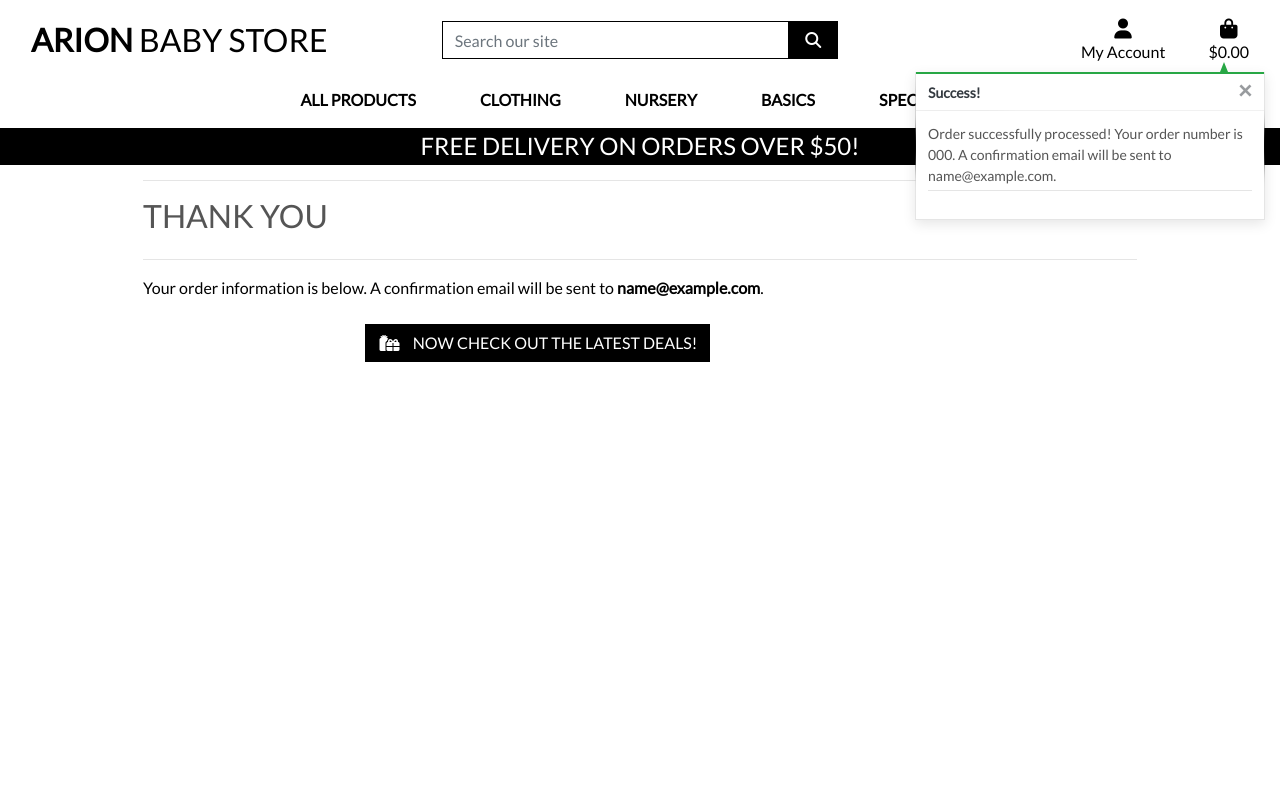
After one commit to Code-Institute-Submissions/xhulja14-Boutique-Arion_AugResub, a Django app: page /checkout/checkout_success/000 in a window 1280 px wide. The commit adds this page. Run offline with Django 3.2, Linux system fonts and the light colour scheme; tables that the repository leaves empty hold one stand-in row (values such as "Sample post"); some libraries are stand-ins or nearby versions.

Commit message:
Added checkout success logic

```diff
--- a/boutique_arion/urls.py
+++ b/boutique_arion/urls.py
@@ -13,6 +13,7 @@ Including another URLconf
     1. Import the include() function: from django.urls import include, path
     2. Add a URL to urlpatterns:  path('blog/', include('blog.urls'))
 """
+
 from django.contrib import admin
 from django.urls import path, include
 from django.conf import settings
--- a/checkout/__init__.py
+++ b/checkout/__init__.py
@@ -0,0 +1 @@
+default_app_config = 'checkout.apps.CheckoutConfig'
--- a/checkout/models.py
+++ b/checkout/models.py
@@ -34,7 +34,7 @@ class Order(models.Model):
         Update grand total each time a line item is added,
         accounting for delivery costs.
         """
-        self.order_total = self.lineitems.aggregate(Sum('lineitem_total'))['lineitem_total__sum']
+        self.order_total = self.lineitems.aggregate(Sum('lineitem_total'))['lineitem_total__sum'] or 0
         if self.order_total < settings.FREE_DELIVERY_THRESHOLD:
             self.delivery_cost = self.order_total * settings.STANDARD_DELIVERY_PERCENTAGE / 100
         else:
--- a/checkout/signals.py
+++ b/checkout/signals.py
@@ -11,7 +11,7 @@ def update_on_save(sender, instance, created, **kwargs):
     instance.order.update_total()
 
 @receiver(post_delete, sender=OrderLineItem)
-def update_on_save(sender, instance, **kwargs):
+def update_on_delete(sender, instance, **kwargs):
     """
     Update order total on lineitem delete
     """
--- a/checkout/static/checkout/js/stripe_elements.js
+++ b/checkout/static/checkout/js/stripe_elements.js
@@ -5,9 +5,9 @@
     https://stripe.com/docs/stripe-js
 */
 
-var stripe_public_key = $('#id_stripe_public_key').text().slice(1, -1);
-var client_secret = $('#id_client_secret').text().slice(1, -1);
-var stripe = Stripe(stripe_public_key);
+var stripePublicKey = $('#id_stripe_public_key').text().slice(1, -1);
+var clientSecret = $('#id_client_secret').text().slice(1, -1);
+var stripe = Stripe(stripePublicKey);
 var elements = stripe.elements();
 var style = {
     base: {
--- /dev/null
+++ b/checkout/templates/checkout/checkout_success.html
@@ -0,0 +1,42 @@
+{% extends "base.html" %}
+{% load static %}
+
+{% block extra_css %}
+    <link rel="stylesheet" href="{% static 'checkout/css/checkout.css' %}">
+{% endblock %}
+
+{% block page_header %}
+    <div class="container header-container">
+        <div class="row">
+            <div class="col"></div>
+        </div>
+    </div>
+{% endblock %}
+
+{% block content %}
+    <div class="overlay"></div>
+    <div class="container">
+        <div class="row">
+            <div class="col">
+                <hr>
+                <h2 class="logo-font mb-4">Thank You</h2>
+                <hr>
+                <p class="text-black">Your order information is below. A confirmation email will be sent to <strong>{{ order.email }}</strong>.</p>
+            </div>
+        </div>
+
+        <div class="row">
+            <div class="col-12 col-lg-7"></div>
+        </div>
+        <div class="row">
+			<div class="col-12 col-lg-7 text-right">
+				<a href="{% url 'products' %}?category=new_arrivals,deals,clearance" class="btn btn-black rounded-0 my-2">
+					<span class="icon mr-2">
+						<i class="fas fa-gifts"></i>
+					</span>
+					<span class="text-uppercase">Now check out the latest deals!</span>
+				</a>
+			</div>
+		</div>
+    </div>
+{% endblock %}
--- a/checkout/urls.py
+++ b/checkout/urls.py
@@ -2,5 +2,6 @@ from django.urls import path
 from . import views
 
 urlpatterns = [
-    path('', views.checkout, name='checkout')
+    path('', views.checkout, name='checkout'),
+    path('checkout_success/<order_number>', views.checkout_success, name='checkout_success'),
 ]
--- a/checkout/views.py
+++ b/checkout/views.py
@@ -1,8 +1,10 @@
-from django.shortcuts import render, redirect, reverse
+from django.shortcuts import render, redirect, reverse, get_object_or_404
 from django.contrib import messages
 from django.conf import settings
 
 from .forms import OrderForm
+from .models import Order, OrderLineItem
+from products.models import Product
 from bag.contexts import bag_contents
 
 import stripe
@@ -12,21 +14,71 @@ def checkout(request):
     stripe_public_key = settings.STRIPE_PUBLIC_KEY
     stripe_secret_key = settings.STRIPE_SECRET_KEY
 
-    bag = request.session.get('bag', {})
-    if not bag:
-        messages.error(request, "There's nothing in your bag at the moment")
-        return redirect(reverse('products'))
+    if request.method == 'POST':
+        bag = request.session.get('bag', {})
 
-    current_bag = bag_contents(request)
-    total = current_bag['grand_total']
-    stripe_total = round(total * 100)
-    stripe.api_key = stripe_secret_key
-    intent = stripe.PaymentIntent.create(
-        amount=stripe_total,
-        currency=settings.STRIPE_CURRENCY,
-    )
+        form_data = {
+            'full_name': request.POST['full_name'],
+            'email': request.POST['email'],
+            'phone_number': request.POST['phone_number'],
+            'country': request.POST['country'],
+            'postcode': request.POST['postcode'],
+            'town_or_city': request.POST['town_or_city'],
+            'street_address1': request.POST['street_address1'],
+            'street_address2': request.POST['street_address2'],
+            'county': request.POST['county'],
+        }
+        order_form = OrderForm(form_data)
+        if order_form.is_valid():
+            order = order_form.save()
+            for item_id, item_data in bag.items():
+                try:
+                    product = Product.objects.get(id=item_id)
+                    if isinstance(item_data, int):
+                        order_line_item = OrderLineItem(
+                            order=order,
+                            product=product,
+                            quantity=item_data,
+                        )
+                        order_line_item.save()
+                    else:
+                        for size, quantity in item_data['items_by_size'].items():
+                            order_line_item = OrderLineItem(
+                                order=order,
+                                product=product,
+                                quantity=quantity,
+                                product_size=size,
+                            )
+                            order_line_item.save()
+                except Product.DoesNotExist:
+                    messages.error(request, (
+                        "One of the products in your bag wasn't found in our database. "
+                        "Please call us for assistance!")
+                    )
+                    order.delete()
+                    return redirect(reverse('view_bag'))
 
-    order_form = OrderForm()
+            request.session['save_info'] = 'save-info' in request.POST
+            return redirect(reverse('checkout_success', args=[order.order_number]))
+        else:
+            messages.error(request, 'There was an error with your form. \
+                Please double check your information.')
+    else:
+        bag = request.session.get('bag', {})
+        if not bag:
+            messages.error(request, "There's nothing in your bag at the moment")
+            return redirect(reverse('products'))
+
+        current_bag = bag_contents(request)
+        total = current_bag['grand_total']
+        stripe_total = round(total * 100)
+        stripe.api_key = stripe_secret_key
+        intent = stripe.PaymentIntent.create(
+            amount=stripe_total,
+            currency=settings.STRIPE_CURRENCY,
+        )
+
+        order_form = OrderForm()
 
     if not stripe_public_key:
         messages.warning(request, 'Stripe public key is missing. \
@@ -40,3 +92,24 @@ def checkout(request):
     }
 
     return render(request, template, context)
+
+
+def checkout_success(request, order_number):
+    """
+    Handle successful checkouts
+    """
+    save_info = request.session.get('save_info')
+    order = get_object_or_404(Order, order_number=order_number)
+    messages.success(request, f'Order successfully processed! \
+        Your order number is {order_number}. A confirmation \
+        email will be sent to {order.email}.')
+
+    if 'bag' in request.session:
+        del request.session['bag']
+
+    template = 'checkout/checkout_success.html'
+    context = {
+        'order': order,
+    }
+
+    return render(request, template, context)
```
Also changed, not shown: boutique_arion/settings.py (+5 -7 lines), checkout/forms.py (line endings or trailing spaces), checkout/templates/checkout/checkout.html (line endings or trailing spaces).
